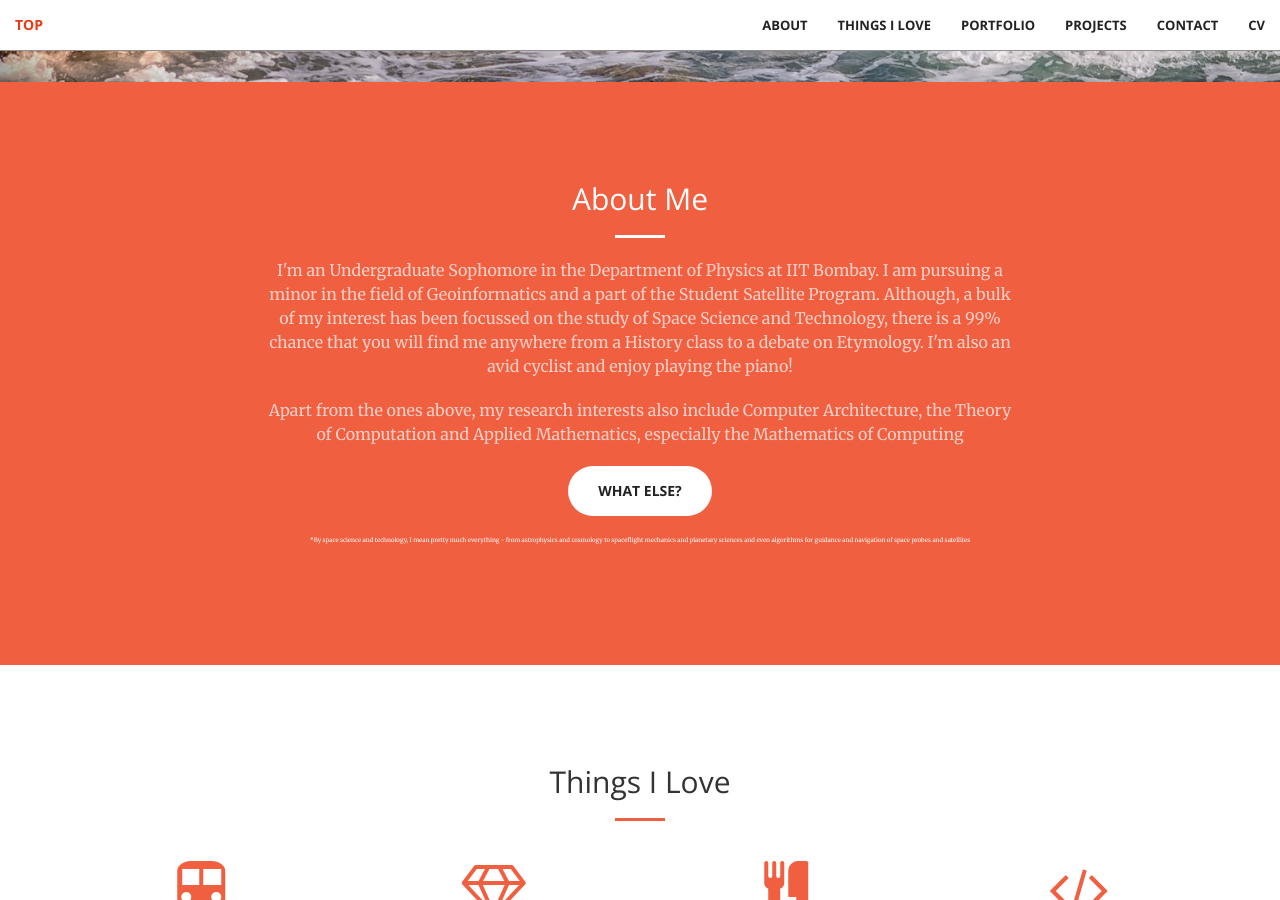
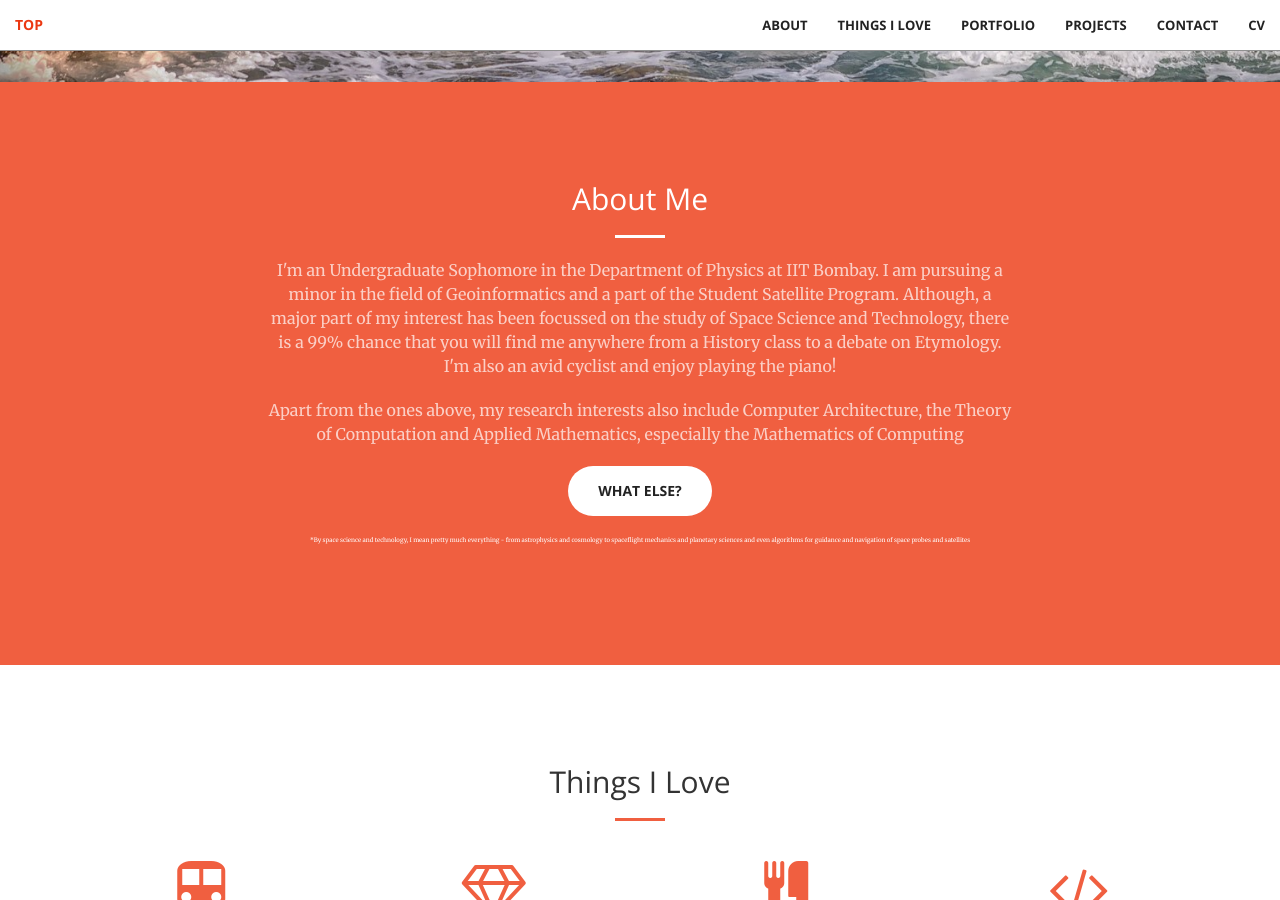
Before and after one commit to aravindbharathi/aravindbharathi.github.io, a Jekyll site: the page built from index.html, in a window 1280 px wide and 900 px high, scrolled down 818 px. Built offline with Jekyll 4.4.1, drawn with Linux system fonts in a browser that asks for light colours.

Commit message:
Update call-to-action.html

```diff
--- a/_includes/call-to-action.html
+++ b/_includes/call-to-action.html
@@ -4,7 +4,7 @@
             <div class="col-lg-8 col-lg-offset-2 text-center">
                 <h2 class="section-heading">About Me</h2>
                 <hr class="light">
-                <p class="text-faded">I'm an Undergraduate Sophomore in the Department of Physics at IIT Bombay. I am pursuing a minor in the field of Geoinformatics and a part of the Student Satellite Program. Although, a bulk of my interest has been focussed on the study of Space Science and Technology, there is a 99% chance that you will find me anywhere from a History class to a debate on Etymology. I'm also an avid cyclist and enjoy playing the piano!</p>
+                <p class="text-faded">I'm an Undergraduate Sophomore in the Department of Physics at IIT Bombay. I am pursuing a minor in the field of Geoinformatics and a part of the Student Satellite Program. Although, a major part of my interest has been focussed on the study of Space Science and Technology, there is a 99% chance that you will find me anywhere from a History class to a debate on Etymology. I'm also an avid cyclist and enjoy playing the piano!</p>
                 <p class="text-faded">Apart from the ones above, my research interests also include Computer Architecture, the Theory of Computation and Applied Mathematics, especially the Mathematics of Computing</p>
                 <a href="#stuff" class="btn btn-default btn-xl">What else?</a><br><br>
             <p style="font-size:6px" style="text-align:right;">*By space science and technology, I mean pretty much everything - from astrophysics and cosmology to spaceflight mechanics and planetary sciences and even algorithms for guidance and navigation of space probes and satellites</p>
```
